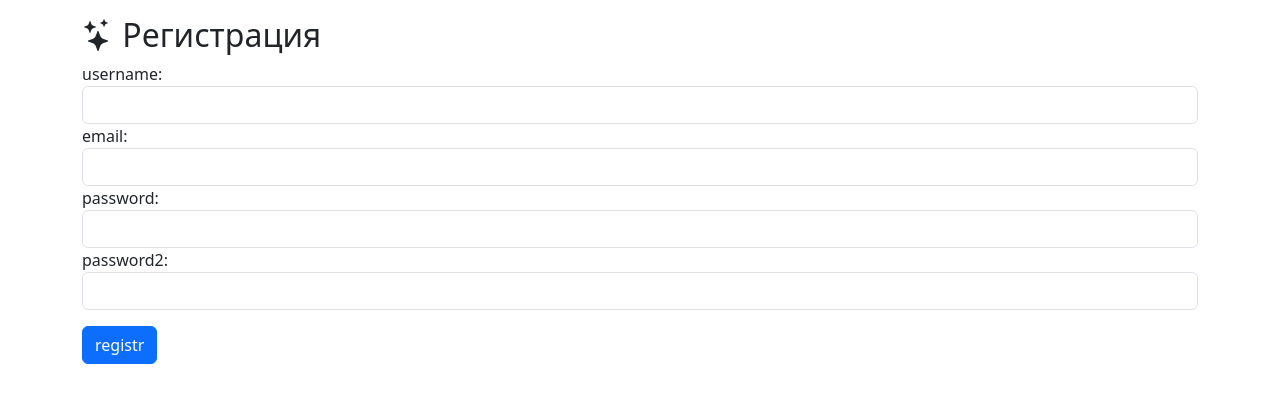
After one commit to LevanovRoman/Message_Board, a Django app: page /register/ in a window 1280 px wide. The commit adds this page. Shown: the top 403 px of the page. Run offline with Django 5.2, Linux system fonts and the light colour scheme.

Commit message:
registr without otp

```diff
--- /dev/null
+++ b/mainapp/forms.py
@@ -0,0 +1,28 @@
+from django.contrib.auth import get_user_model
+from django import forms
+from django.contrib.auth.models import User
+
+
+class RegisterUserForm(forms.ModelForm):
+    username = forms.CharField(label="Логин")
+    password = forms.CharField(label="Пароль", widget=forms.PasswordInput)
+    password2 = forms.CharField(label="Повтор пароля", widget=forms.PasswordInput)
+
+    class Meta:
+        model = get_user_model()
+        fields = ['username', 'email', 'password', 'password2']
+        labels = {
+            'email': 'E-mail',
+        }
+
+    def clean_password2(self):
+        cd = self.cleaned_data
+        if cd['password'] != cd['password2']:
+            raise forms.ValidationError("Пароли не совпадают!")
+        return cd['password2']
+
+    def clean_email(self):
+        email = self.cleaned_data['email']
+        if User.objects.filter(email=email).exists():
+            raise forms.ValidationError("Такой E-mail уже существует!")
+        return email
--- a/mainapp/templates/mainapp/base.html
+++ b/mainapp/templates/mainapp/base.html
@@ -59,7 +59,7 @@
           <a href="{% url 'login' %}" class="btn btn-secondary">Вход</a>
         </li>
          <li class="nav-item ms-2 d-done d-md-inline">
-          <a href="{% url 'login' %}" class="btn btn-secondary">Регистрация</a>
+          <a href="{% url 'register' %}" class="btn btn-secondary">Регистрация</a>
         </li>
 				{% endif %}
 				{% if user.is_superuser or user.is_staff %}
--- /dev/null
+++ b/mainapp/templates/mainapp/reg-2.html
@@ -0,0 +1,32 @@
+{% extends 'mainapp/login-base.html' %}
+
+{% block content %}
+
+{% if error_message %}
+    <p>{{ error_message }}</p>
+{% endif %}
+<h2><i class="bi bi-stars"></i> Регистрация</h2>
+<form method="POST">
+    {% csrf_token %}
+    <div>
+        <label for="username">username:</label>
+        <input type="text" class="form-control" name="username" required>
+    </div>
+    <div>
+        <label for="email">email:</label>
+        <input type="text" class="form-control" name="email" required>
+    </div>
+    <div>
+        <label for="password">password:</label>
+        <input type="text" class="form-control" name="password" required>
+    </div>
+    <div>
+        <label for="password2">password2:</label>
+        <input type="text" class="form-control" name="password2" required>
+    </div>
+    <div>
+        <input type="submit" class="btn btn-primary mt-3" value="registr">
+    </div>
+
+</form>
+{% endblock content %}
--- a/mainapp/urls.py
+++ b/mainapp/urls.py
@@ -8,6 +8,7 @@ urlpatterns = [
     path('login/', login_view, name='login'),
     path('otp/', otp_view, name='otp'),
     path('logout/', logout_view, name='logout'),
+    path('register/', register, name='register'),
     # path('news/', ShowAllNews.as_view(), name='show_all_news'),
     # path('articles/', ShowAllArticles.as_view(), name='show_all_articles'),
     # path('news/create/', CreateNews.as_view(), name='create_news'),
--- a/mainapp/views.py
+++ b/mainapp/views.py
@@ -6,6 +6,7 @@ from .utils import send_otp
 from datetime import datetime
 import pyotp
 from django.contrib.auth.models import User
+from .forms import RegisterUserForm
 
 
 menu = [
@@ -81,3 +82,16 @@ def otp_view(request):
 def logout_view(request):
     logout(request)
     return redirect('main')
+
+
+def register(request):
+    if request.method == "POST":
+        form = RegisterUserForm(request.POST)
+        if form.is_valid():
+            user = form.save(commit=False)  # создание объекта без сохранения в БД
+            user.set_password(form.cleaned_data['password'])
+            user.save()
+            return redirect('main')
+    else:
+        form = RegisterUserForm()
+    return render(request, 'mainapp/reg-2.html', {'form': form})
```
Also changed, not shown: mainapp/templates/mainapp/register_done.html (added, +10 -0 lines), mainapp/templates/mainapp/registration.html (+13 -10 lines), db.sqlite3.
